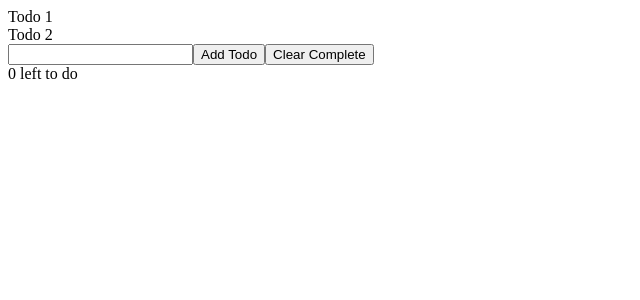
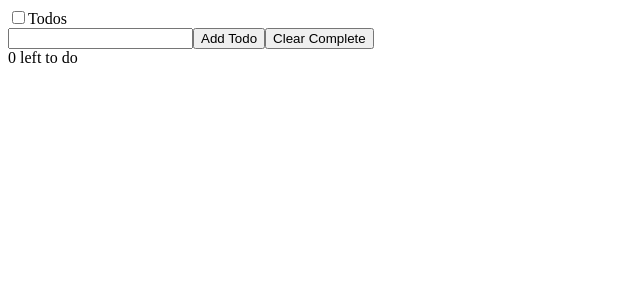
Before and after one commit to greenxiaye/reactLearn, a React (Create React App) app in the folder react-test/: page / in a window 1280 px wide. Shown: the top 300 px of the page, without its empty margins (0-640 px from the left). Built offline with nearby package versions, Linux system fonts and the light colour scheme.

Commit message:
增加id

```diff
--- a/react-test/src/App.js
+++ b/react-test/src/App.js
@@ -2,7 +2,7 @@
 import TodoList from './TodoList'
 
 function App() {
-  const [todos, setTodos] = useState(["Todo 1", "Todo 2"])
+  const [todos, setTodos] = useState([{ id: 1, name: 'Todos', complete: false }])
   return (
     <>
       <TodoList todos={todos} />
--- a/react-test/src/Todo.js
+++ b/react-test/src/Todo.js
@@ -2,6 +2,11 @@
 
 export default function Todo({ todo }) {
     return (
-        <div>{todo}</div>
+        <div>
+            <label>
+                <input type="checkbox" checked={todo.complete} />
+                {todo.name}
+            </label>
+        </div>
     )
 }
--- a/react-test/src/TodoList.js
+++ b/react-test/src/TodoList.js
@@ -4,7 +4,7 @@
 export default function TodoList({ todos }) {
     return (
         todos.map(todo => {
-            return <Todo key={todo} todo={todo} />
+            return <Todo key={todo.id} todo={todo} />
         })
     )
 }
```
